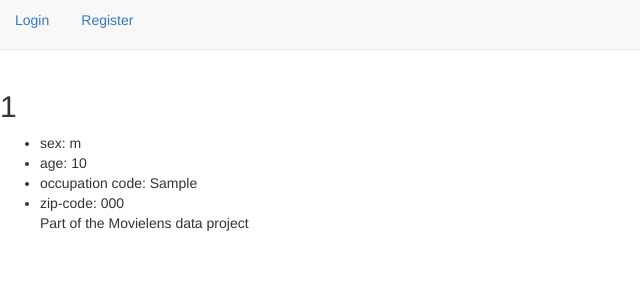
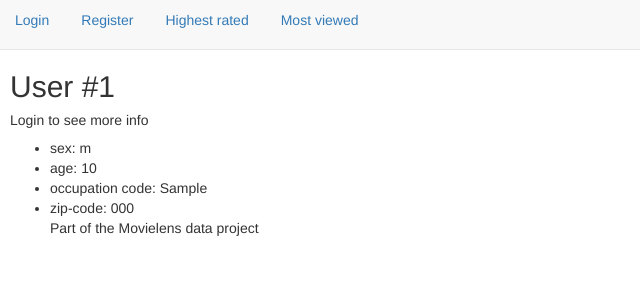
Before and after one commit to Shea-Wolfe/Movielens-Online, a Django app: page /u/rater/1 in a window 1280 px wide. Shown: the top 300 px of the page, without its empty margins (0-640 px from the left). Run offline with Django 3.2, Linux system fonts and the light colour scheme; tables that the repository leaves empty hold one stand-in row (values such as "Sample post"); some libraries are stand-ins or nearby versions.

Commit message:
Updated submit buttons.  Added left padding. added usernames to user pages when logged in

```diff
--- a/newmovieratings/moviedata/templates/moviedata/movie_page.html
+++ b/newmovieratings/moviedata/templates/moviedata/movie_page.html
@@ -1,10 +1,10 @@
 {% extends "newmovieratings/base.html" %}
 {% block content %}
 <h2>{{movie.title}}</h2>
-<h4>&nbsp;&nbsp;&nbsp;&nbsp;Average score of {{movie.average_rating|floatformat:'2'}} &#9733;'s</h4>
+<h4>Average score of {{movie.average_rating|floatformat:'2'}} &#9733;'s</h4>
 <ul>
   {% for rating in ratings %}
-  <li><a href="{% url 'rater_page' rating.rater.pk %}">User {{rating.rater.pk}}</a> gives it {{rating.score}}&#9733;'s out of 5
+  <li><a href="{% url 'rater_page' rating.rater.pk %}">{{rating.rater.pk}}</a> gives it {{rating.score}}&#9733;'s out of 5
   {% if rating.review %}
     <a href="{% url 'review_page' movie_id=movie.pk rater_id=rating.rater.pk %}"class="btn btn-default">Read the review</a>
     {% endif %}</li>
--- a/newmovieratings/moviedata/templates/moviedata/rater_page.html
+++ b/newmovieratings/moviedata/templates/moviedata/rater_page.html
@@ -1,6 +1,7 @@
 {% extends "newmovieratings/base.html" %}
 {% block content %}
-<h2>{{ rater.pk }}</h2>
+<h2>User #{{ rater.pk }}</h2>
+<h5>Login to see more info</h5>
 <ul>
   <li>sex: {{ rater.gender }}</li>
   <li>age: {{ rater.age }}</li>
--- a/newmovieratings/moviedata/templates/moviedata/top_20.html
+++ b/newmovieratings/moviedata/templates/moviedata/top_20.html
@@ -1,5 +1,6 @@
 {% extends "newmovieratings/base.html" %}
 {% block content %}
+<h2> Selected Films </h2>
 <ul>
   {% for movie in top_20 %}
   <li><a href="{% url 'movie_page' movie.pk %}">{{movie.title}}</a> with a {{movie.average_rating|floatformat:'2'}} out of 5</li>
--- a/newmovieratings/templates/newmovieratings/base.html
+++ b/newmovieratings/templates/newmovieratings/base.html
@@ -12,7 +12,7 @@
 
 <body>
   <style media="screen" type="text/css">
-    body { padding-top: 50px; }
+    body { padding-top: 50px; padding-left: 10px}
   </style>
   <nav class="navbar navbar-default navbar-fixed-top">
   <ul class="nav nav-pills">
@@ -26,11 +26,12 @@
     <ul class="nav nav-pills">
       <li><a href="{% url 'login' %}">Login</a></li>
       <li><a href="{% url 'register' %}">Register</a></li>
+      <li><a href="{% url 'top_20' %}">Highest rated</a></li>
+      <li><a href="{% url 'popular' %}">Most viewed</a></li>
     </ul>
     {% endif %}
   </ul>
 </nav>
-<br>
 {% block content %}
 {% endblock %}
 </body>
--- a/newmovieratings/users/templates/users/login.html
+++ b/newmovieratings/users/templates/users/login.html
@@ -6,6 +6,6 @@
 <form method="POST" action="{% url 'login' %}">
   {% csrf_token %}
   {{form.as_p}}
-  <input type='submit' value='login'>
+  <input type='submit' value='login' class="btn btn-default">
 </form>
 {% endblock %}
--- a/newmovieratings/users/templates/users/new_rating.html
+++ b/newmovieratings/users/templates/users/new_rating.html
@@ -3,6 +3,6 @@
 <form method="POST" action="{% url 'new_rating' %}">
   {% csrf_token %}
   {{form.as_p}}
-  <input type='submit' value='submit new rating'>
+  <input type='submit' value='submit new rating' class="btn btn-default">
 </form>
 {% endblock %}
--- a/newmovieratings/users/templates/users/register.html
+++ b/newmovieratings/users/templates/users/register.html
@@ -3,6 +3,6 @@
 <form method="POST" action="{% url 'register' %}">
   {% csrf_token %}
   {{form.as_p}}
-  <input type='submit' value='register'>
+  <input type='submit' value='register'class="btn btn-default">
 </form>
 {% endblock %}
--- a/newmovieratings/users/templates/users/unrated.html
+++ b/newmovieratings/users/templates/users/unrated.html
@@ -2,10 +2,10 @@
 {% block content %}
 <h2>{{movie.title}}</h2>
 <a href="{% url 'user_rating' movie.pk %}"class="btn btn-default">Rate this Film!</a>
-<h4>&nbsp;&nbsp;&nbsp;&nbsp;Average score of {{movie.average_rating|floatformat:'2'}} &#9733;'s</h4>
+<h4>Average score of {{movie.average_rating|floatformat:'2'}} &#9733;'s</h4>
 <ul>
   {% for rating in ratings %}
-  <li>@<a href="{% url 'rater_page' rating.rater.pk %}">{{rating.rater.pk}}</a> gives it {{rating.score}} out of 5</li>
+  <li><a href="{% url 'rater_page' rating.rater.pk %}">user {{rating.rater.pk}}</a> gives it {{rating.score}} out of 5</li>
   {%endfor%}
 </ul>
 {% endblock %}
--- a/newmovieratings/users/templates/users/user_rating.html
+++ b/newmovieratings/users/templates/users/user_rating.html
@@ -3,6 +3,6 @@
 <form method="POST" action="{% url 'user_rating' movie %}">
   {% csrf_token %}
   {{form.as_p}}
-  <input type='submit' value='submit new rating'>
+  <input type='submit' value='submit new rating' class="btn btn-default">
 </form>
 {% endblock %}
```
Also changed, not shown: newmovieratings/moviedata/templates/moviedata/user_movie_page.html (+3 -8 lines).
